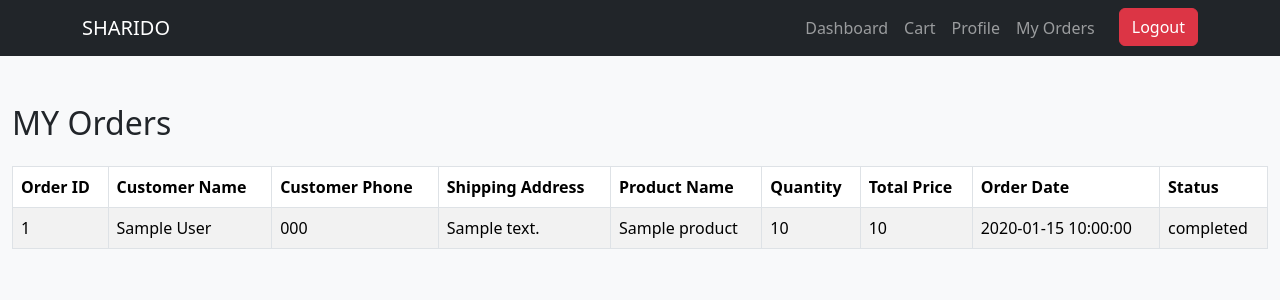
After one commit to MdHridoyMridha/sharido, a PHP site: page /orders.php in a window 1280 px wide. The commit adds this page. Shown: the top 300 px of the page. Run offline with PHP 8.4, Linux system fonts and the light colour scheme; tables that the repository leaves empty or names only in its code hold one stand-in row (values such as "Sample post").

Commit message:
add some php file and some changes

```diff
--- a/index.php
+++ b/index.php
@@ -110,7 +110,7 @@
                     <div class="card product-card">
                         <img src="images/share1.webp" alt="Product 4" class="card-img-top">
                         <div class="card-body">
-                            <h5 class="card-title">Treditional Shari</h5>
+                            <h5 class="card-title">Traditional Sharee</h5>
                             <p class="card-text">Add a cultural touch in your daily life.</p>
                             <p><strong>1300tk</strong></p>
                             <button class="btn btn-outline-primary" data-bs-toggle="modal" data-bs-target="#signModal">Add to Cart</button>
@@ -161,7 +161,7 @@
                     <div class="card">
                         <img src="images/jew2.jpg" class="card-img-top" alt="jewelry">
                         <div class="card-body">
-                            <h5 class="card-title">Elegent pearl Neclace</h5>
+                            <h5 class="card-title">Elegent pearl Necklace</h5>
                             <p class="card-text">Elegant pearl jewelry perfect for every occasion.</p>
                             <p><strong>890tk</strong></p>
                             <button class="btn btn-outline-primary" data-bs-toggle="modal" data-bs-target="#signModal">Add to Cart</button>
--- /dev/null
+++ b/orders.php
@@ -0,0 +1,146 @@
+<?php
+// Database connection
+$host = 'localhost'; // Replace with your database host
+$user = 'root'; // Replace with your database username
+$password = ''; // Replace with your database password
+$dbname = 'sharido'; // Replace with your database name
+
+$conn = new mysqli($host, $user, $password, $dbname);
+
+// Check the connection
+if ($conn->connect_error) {
+    die("Connection failed: " . $conn->connect_error);
+}
+
+// Fetch orders from the database
+$sql = "SELECT orders.id, users.name AS customer_name, users.phone AS customer_phone, users.address, products.name AS product_name, orders.quantity, orders.total_price, orders.order_date, orders.status FROM orders INNER JOIN users ON orders.user_id = users.id INNER JOIN products ON orders.product_id = products.id;";
+
+$result = $conn->query($sql);
+
+?>
+<!DOCTYPE html>
+<html lang="en">
+<head>
+    <meta charset="UTF-8">
+    <meta name="viewport" content="width=device-width, initial-scale=1.0">
+    <title>Orders</title>
+    <link rel="stylesheet" href="https://cdn.jsdelivr.net/npm/bootstrap@5.3.0/dist/css/bootstrap.min.css">
+</head>
+<body>
+
+<meta charset="UTF-8">
+    <meta name="viewport" content="width=device-width, initial-scale=1.0">
+    <title>Customer Dashboard - SHARIDO</title>
+    <link href="https://cdn.jsdelivr.net/npm/bootstrap@5.3.0-alpha1/dist/css/bootstrap.min.css" rel="stylesheet">
+    <style>
+        body {
+            background-color: #f8f9fa;
+        }
+
+        .sidebar {
+            height: 100vh;
+            background-color: #343a40;
+            color: #fff;
+            padding-top: 20px;
+        }
+
+        .sidebar a {
+            color: #fff;
+            text-decoration: none;
+            padding: 10px 15px;
+            display: block;
+        }
+
+        .sidebar a:hover {
+            background-color: #495057;
+        }
+
+        .card img {
+            height: 200px;
+            object-fit: cover;
+        }
+    </style>
+</head>
+
+<body>
+
+    <!-- Navigation Bar -->
+    <nav class="navbar navbar-expand-lg navbar-dark bg-dark">
+        <div class="container">
+            <a class="navbar-brand" href="dashboard.php">SHARIDO</a>
+            <button class="navbar-toggler" type="button" data-bs-toggle="collapse" data-bs-target="#navbarNav"
+                aria-controls="navbarNav" aria-expanded="false" aria-label="Toggle navigation">
+                <span class="navbar-toggler-icon"></span>
+            </button>
+            <div class="collapse navbar-collapse" id="navbarNav">
+                <ul class="navbar-nav ms-auto">
+                    <li class="nav-item">
+                        <a class="nav-link" href="dashboard.php">Dashboard</a>
+                    </li>
+                    <li class="nav-item">
+                        <a class="nav-link" href="cart.php">Cart</a>
+                    </li>
+                    <li class="nav-item">
+                        <a class="nav-link" href="profile.php">Profile</a>
+                    </li>
+                    <li class="nav-item">
+                        <a href="orders.php" class="nav-link">My Orders</a>
+                    </li>
+                    <li class="nav-item">
+                        <a href="index.php" class="btn btn-danger ms-3">Logout</a>
+                    </li>
+                </ul>
+            </div>
+        </div>
+    </nav>
+
+    <div class="container-fluid">
+        <div class="row">
+
+
+<div class="container mt-5">
+    <h2 class="mb-4">MY Orders</h2>
+    <table class="table table-bordered table-striped">
+        <thead>
+            <tr>
+                <th>Order ID</th>
+                <th>Customer Name</th>
+                <th>Customer Phone</th>
+                <th>Shipping Address</th>
+                <th>Product Name</th>
+                <th>Quantity</th>
+                <th>Total Price</th>
+                <th>Order Date</th>
+                <th>Status</th>
+            </tr>
+        </thead>
+        <tbody>
+            <?php
+            if ($result->num_rows > 0) {
+                while ($row = $result->fetch_assoc()) {
+                    echo "<tr>
+                            <td>{$row['id']}</td>
+                            <td>{$row['customer_name']}</td>
+                            <td>{$row['customer_phone']}</td>
+                            <td>{$row['address']}</td>
+                            <td>{$row['product_name']}</td>
+                            <td>{$row['quantity']}</td>
+                            <td>{$row['total_price']}</td>
+                            <td>{$row['order_date']}</td>
+                            <td>{$row['status']}</td>
+                          </tr>";
+                }
+            } else {
+                echo "<tr><td colspan='9' class='text-center'>No orders found</td></tr>";
+            }
+            ?>
+        </tbody>
+    </table>
+</div>
+<script src="https://cdn.jsdelivr.net/npm/bootstrap@5.3.0/dist/js/bootstrap.bundle.min.js"></script>
+</body>
+</html>
+
+<?php
+$conn->close();
+?>
```
Also changed, not shown: admin_dashboard.php (+41 -41 lines), cart.php (+46 -60 lines), dashboard.php (+9 -1 lines), profile.php (+15 -8 lines).
